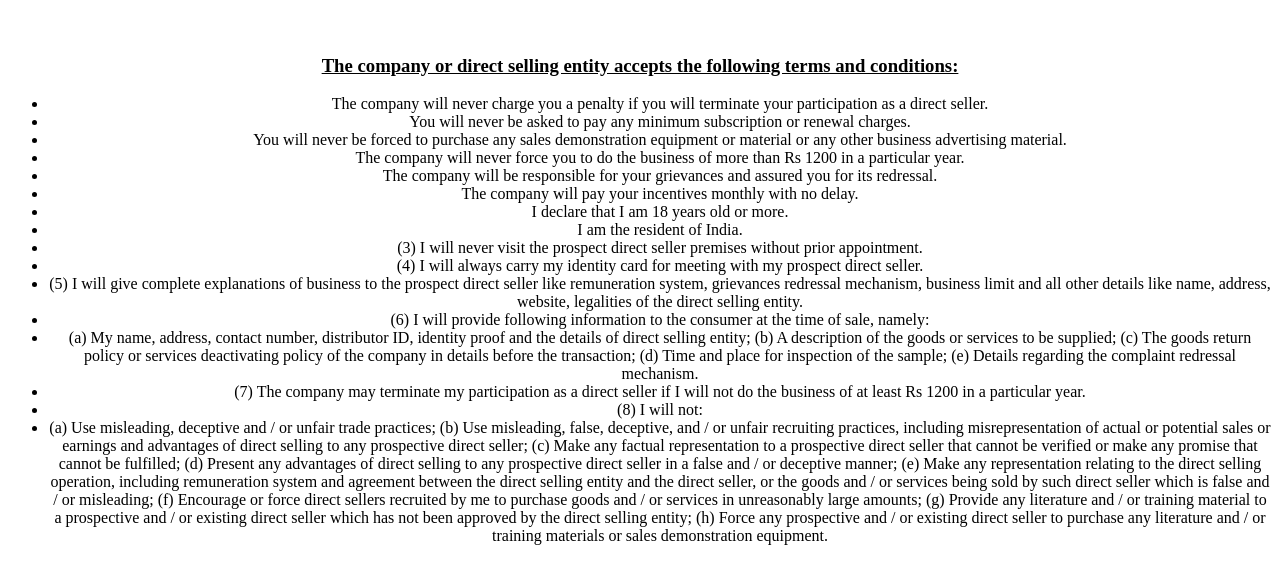
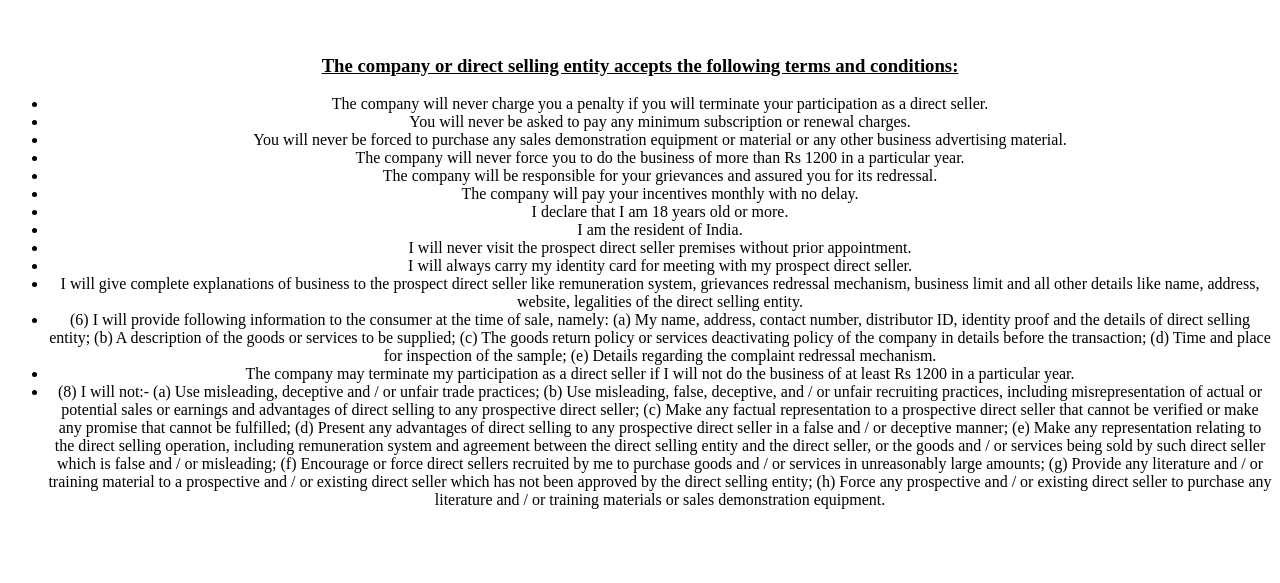
Before and after one commit to shubham-sr/T-C, a plain HTML site: page index.html in a window 1280 px wide. Shown: the part 137-720 px from the top of the page. Drawn offline with Linux system fonts and the light colour scheme.

Commit message:
Update index.html

```diff
--- a/index.html
+++ b/index.html
@@ -36,23 +36,23 @@ business advertising material.</li>
          <li>The company will pay your incentives monthly with no delay.</li>
         <li>I declare that I am 18 years old or more.</li>
          <li>I am the resident of India.</li>
-        <li>(3) I will never visit the prospect direct seller premises without prior appointment.</li>
-            <li>(4) I will always carry my identity card for meeting with my prospect direct seller.</li>
-            <li>(5) I will give complete explanations of business to the prospect direct seller like remuneration system,
+        <li>I will never visit the prospect direct seller premises without prior appointment.</li>
+            <li>I will always carry my identity card for meeting with my prospect direct seller.</li>
+            <li>I will give complete explanations of business to the prospect direct seller like remuneration system,
 grievances redressal mechanism, business limit and all other details like name, address, website,
 legalities of the direct selling entity.</li>
-            <li>(6) I will provide following information to the consumer at the time of sale, namely:</li>
-            <li>(a) My name, address, contact number, distributor ID, identity proof and the details of direct selling
+            <li>(6) I will provide following information to the consumer at the time of sale, namely:
+            (a) My name, address, contact number, distributor ID, identity proof and the details of direct selling
 entity;
 (b) A description of the goods or services to be supplied;
 (c) The goods return policy or services deactivating policy of the company in details before the
 transaction;
 (d) Time and place for inspection of the sample;
 (e) Details regarding the complaint redressal mechanism.</li>
-            <li>(7) The company may terminate my participation as a direct seller if I will not do the business of at least
-Rs 1200 in a particular year.</li>
-            <li>(8) I will not:</li>
-            <li>(a) Use misleading, deceptive and / or unfair trade practices;
+            <li>The company may terminate my participation as a direct seller if I will not do the business of at least
+Rs 1200 in a particular year.
+            <li>(8) I will not:-
+        (a) Use misleading, deceptive and / or unfair trade practices;
 (b) Use misleading, false, deceptive, and / or unfair recruiting practices, including
 misrepresentation of actual or potential sales or earnings and advantages of direct selling to any
 prospective direct seller;
```
